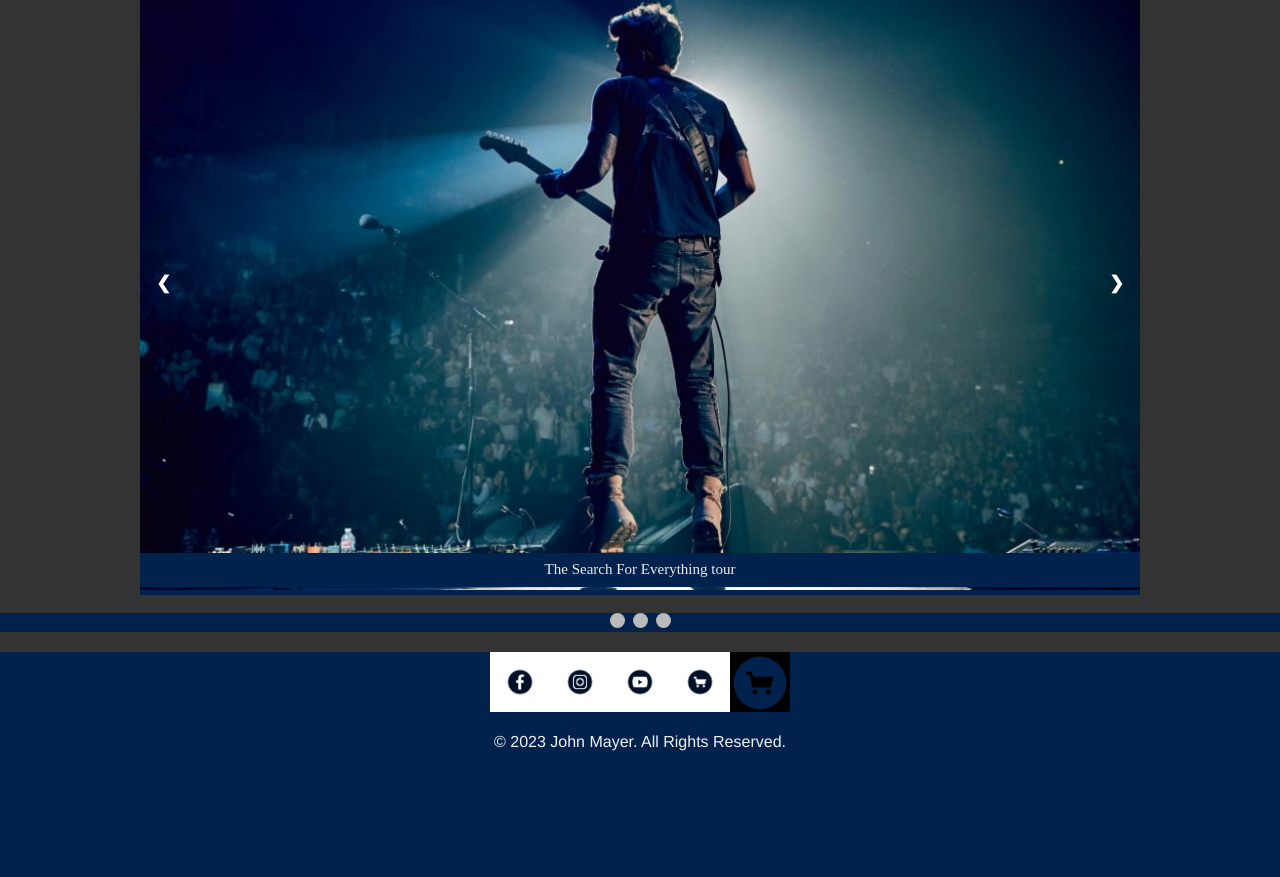
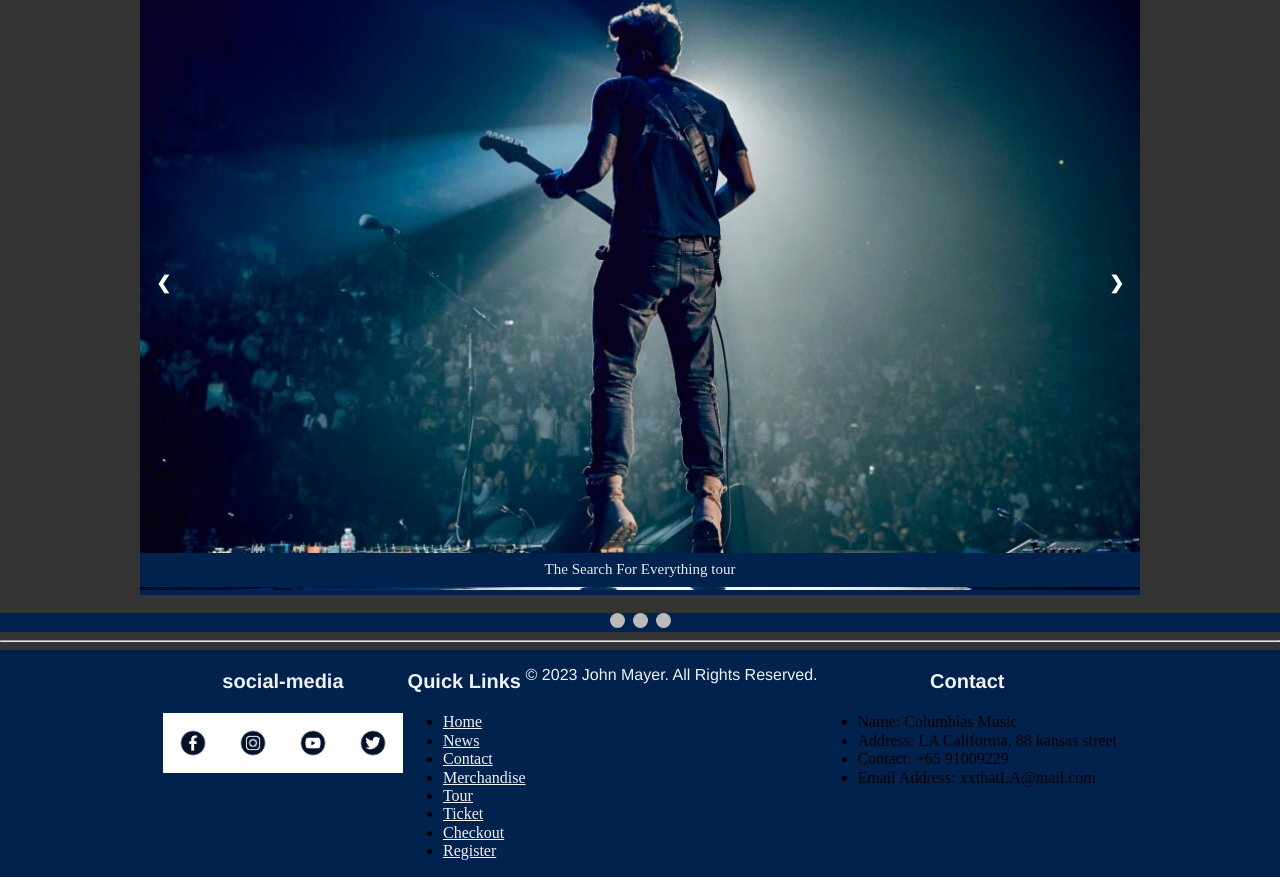
Before and after one commit to jigglewiggle101/port1, a plain HTML site: page news.html in a window 1280 px wide. Shown: the part 1188-2065 px from the top of the page. Before the commit the page ends 1955 px from the top, so only its background shows below. Drawn offline with Linux system fonts and the light colour scheme; files that its build step writes are made by us from their sources.

Commit message:
this is a new page with a new footer

```diff
--- a/news.html
+++ b/news.html
@@ -12,10 +12,12 @@
     <ul>
       <li><a href="index.html">Home</a></li>
       <li><a href="news.html">News</a></li>
+      <li><a href="contact.html">Contact</a></li>
       <li><a href="merch.html">Merchandise</a></li>
       <li><a href="tour.html">Tour</a></li>
       <li><a href="ticket.html">Ticket</a></li>
       <li><a href="checkout.html">Checkout</a></li>
+      <li><a href="registration.html">Register</a></li>
     </ul>
 </div>
     <div class = "container">
@@ -85,37 +87,53 @@ function showSlides() {
   setTimeout(showSlides, 2000); // Change image every 2 seconds
 }
  </script>
-
+<hr>
 <footer>
-
+  <div class="container">
+    <div class="row">
+      <div class="col-md-6">
+        <h3>social-media</h3>
         <div class="social">
-      <div style="display: flex; justify-content: center; align-items: center">
           <a href="https://www.facebook.com/johnmayer/" aria-label="facebook" target="_blank">
-        <img src="pictures/1.png" alt="" width="60" height="60" >
+            <img src="pictures/1.png" alt="" width="60" height="60">
           </a>
-      </div>
-      <div style="display: flex; justify-content: center; align-items: center">
           <a href="https://www.instagram.com/johnmayer/" aria-label="instagram" target="_blank">
             <img src="pictures/2.png" alt="" width="60" height="60">
           </a>
-      </div>
-      <div style="display: flex; justify-content: center; align-items: center">
           <a href="https://www.youtube.com/johnmayer" aria-label="youtube" target="_blank">
-        <img src="pictures/3.png" alt="" width="60" height="60" >
+            <img src="pictures/3.png" alt="" width="60" height="60">
           </a>
-      </div>
-      <div style="display: flex; justify-content: center; align-items: center">
           <a href="https://twitter.com/johnmayer" aria-label="twitter" target="_blank">
-        <img src="pictures/4.png" alt="" width="60" height="60">
-      </a>
-      </div>
-      <div style="display: flex; justify-content: center; align-items: center">
-      <a href="https://johnmayerstore.com/" aria-label="store" target="_blank">
-        <img src="pictures/5.svg" alt="" width="60" height="60" >
+            <img src="pictures/5.png" alt="" width="60" height="60">
           </a>
         </div>
       </div>
-  <p>© 2023 John Mayer. All Rights Reserved.<br>
+      <div class="col-md-3">
+        <h3>Quick Links</h3>
+        <ul>
+          <li><a href="index.html">Home</a></li>
+          <li><a href="news.html">News</a></li>
+          <li><a href="contact.html">Contact</a></li>
+          <li><a href="merch.html">Merchandise</a></li>
+          <li><a href="tour.html">Tour</a></li>
+          <li><a href="ticket.html">Ticket</a></li>
+          <li><a href="checkout.html">Checkout</a></li>
+          <li><a href="registration.html">Register</a></li>
+        </ul>
+      </div>
+      <p >© 2023 John Mayer. All Rights Reserved.<br>
+      <div class="col-md-3">
+        <h3>Contact</h3>
+        <ul class="social-media">
+          <!-- Add your contacts here -->
+          <li>Name: Columbias Music</li>
+          <li>Address: LA California, 88  kansas street</li>
+          <li>Contact: +65 91009229</li>
+          <li>Email Address: xxthatLA@mail.com</li>
+        </ul>
+      </div>
+    </div>
+  </div>
 </footer>
 </div>
 </body>
```
Lines whose indentation alone changed are shown as unchanged.
